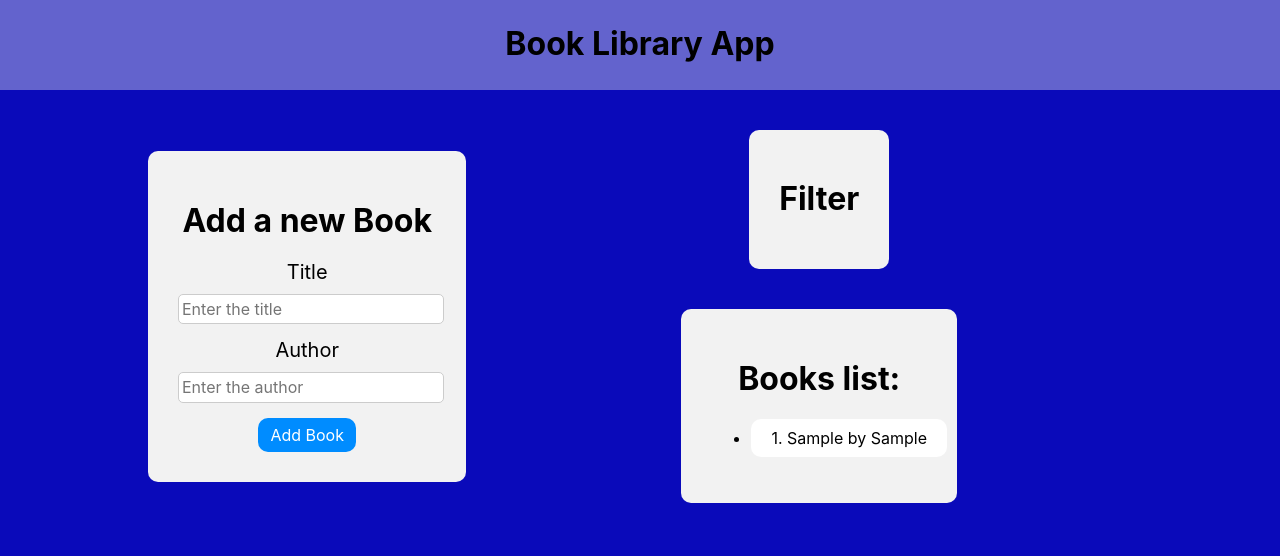
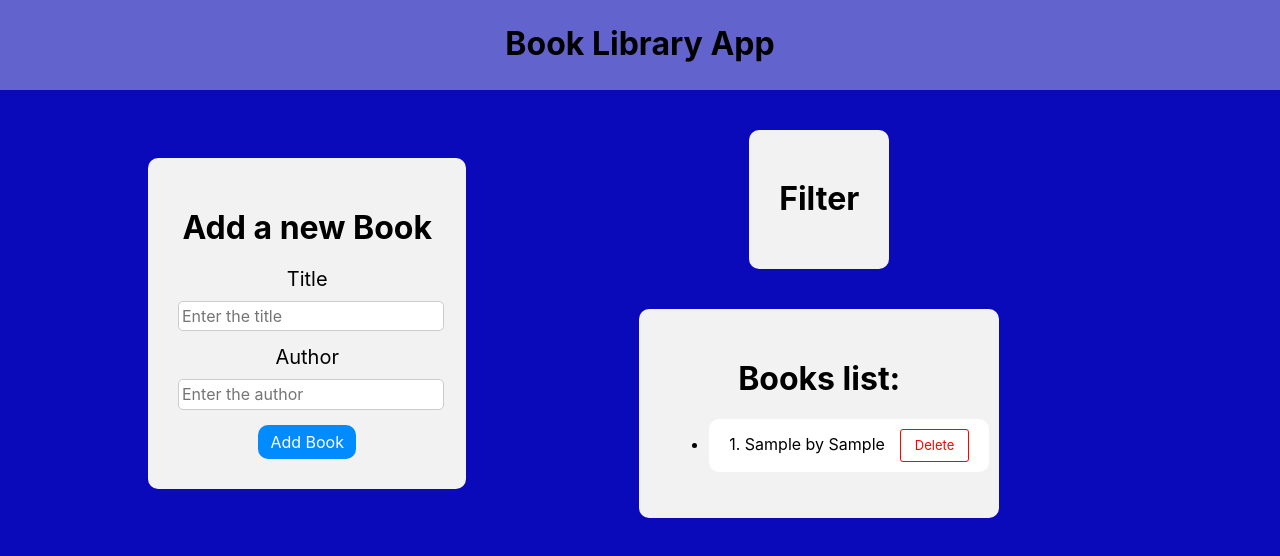
Before and after one commit to GhostArnold/Library-app-SCSS, a React (Create React App) app in the folder frontend/: page / in a window 1280 px wide. Both pictures are taken after typing "Sample", "Sample" into the empty fields and a click on the button "Add Book". Shown: the top 556 px of the page. Built offline with nearby package versions, Linux system fonts and the light colour scheme.

Commit message:
A styling was done for the delete button

```diff
--- a/frontend/package.json
+++ b/frontend/package.json
@@ -1,6 +1,6 @@
 {
   "name": "frontend",
-  "version": "1.3.1",
+  "version": "1.3.2",
   "private": true,
   "dependencies": {
     "@reduxjs/toolkit": "^2.2.5",
@@ -14,6 +14,7 @@
     "react-scripts": "5.0.1",
     "redux": "^5.0.1",
     "sass": "^1.77.4",
+    "uuid": "^9.0.1",
     "web-vitals": "^2.1.4"
   },
   "scripts": {
--- a/frontend/src/components/BooksForm/BooksForm.jsx
+++ b/frontend/src/components/BooksForm/BooksForm.jsx
@@ -3,6 +3,8 @@ import { useState } from 'react';
 import { addBook } from '../../redux/Books/actionCreators';
 // Импорт диспатч хука
 import { useDispatch } from 'react-redux';
+// Делаем импорт пакета для уникальных id
+import { v4 as uuidv4 } from 'uuid';
 import styles from './BooksForm.module.scss';
 const BooksForm = () => {
   // Состояние поля title
@@ -20,10 +22,13 @@ const BooksForm = () => {
     const book = {
       title: title,
       author: author,
+      // Уникальный id
+      id: uuidv4(),
     };
 
     // Если title и author заполнены чем-то
     if (title && author) {
+      // alert(book.id.toString());
       //Отправляем изменения
       dispatch(addBook(book));
 
--- a/frontend/src/components/BooksList/BooksList.jsx
+++ b/frontend/src/components/BooksList/BooksList.jsx
@@ -11,17 +11,18 @@ const BooksList = () => {
       {books.length === 0 ? (
         <h3>Not books avaliable</h3>
       ) : (
-        books.map((book, i) => {
-          return (
-            <ul>
-              <li key={i}>
+        <ul>
+          {books.map((book, i) => {
+            return (
+              <li key={book.id}>
                 <div className={styles.bookInfo}>
                   {++i}. {book.title} by {book.author}
+                  <button class={styles.btnDelete}>Delete</button>
                 </div>
               </li>
-            </ul>
-          );
-        })
+            );
+          })}
+        </ul>
       )}
     </div>
   );
--- a/frontend/src/components/BooksList/BooksList.module.scss
+++ b/frontend/src/components/BooksList/BooksList.module.scss
@@ -8,7 +8,22 @@
   padding: 10px;
   background-color: #fff;
   border-radius: 10px;
+  margin-bottom: 10px;
   &:hover {
     background-color: $book-list-hover;
   }
+  .btnDelete {
+    background-color: #fff;
+    padding: 8px 14px;
+    border: 1px solid red;
+    border-radius: 3px;
+    color: red;
+    margin-left: 15px;
+    font-size: 13px;
+    cursor: pointer;
+
+    &:hover {
+      background-color: rgba(255, 0, 0, 0.164);
+    }
+  }
 }
```
Also changed, not shown: 1 other file (tests, documents, lock files or other folders).
